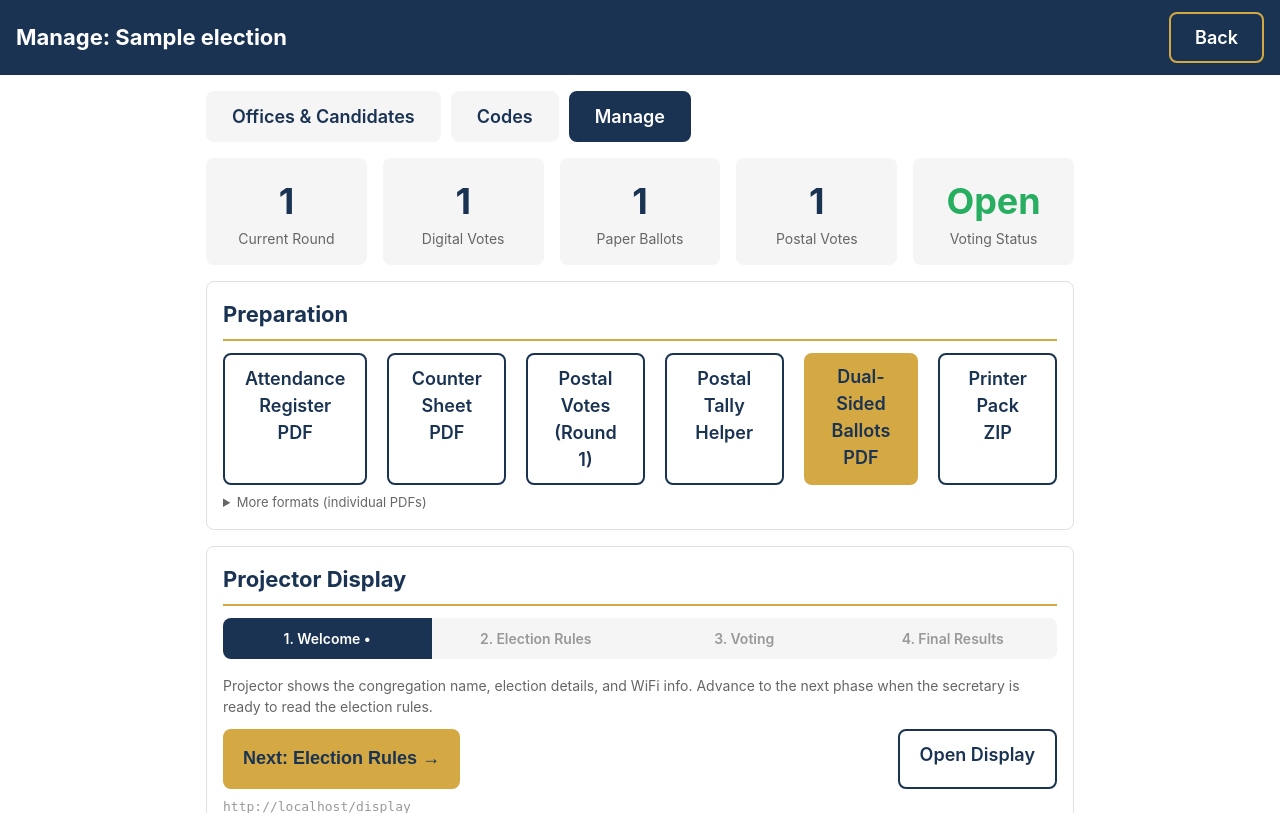
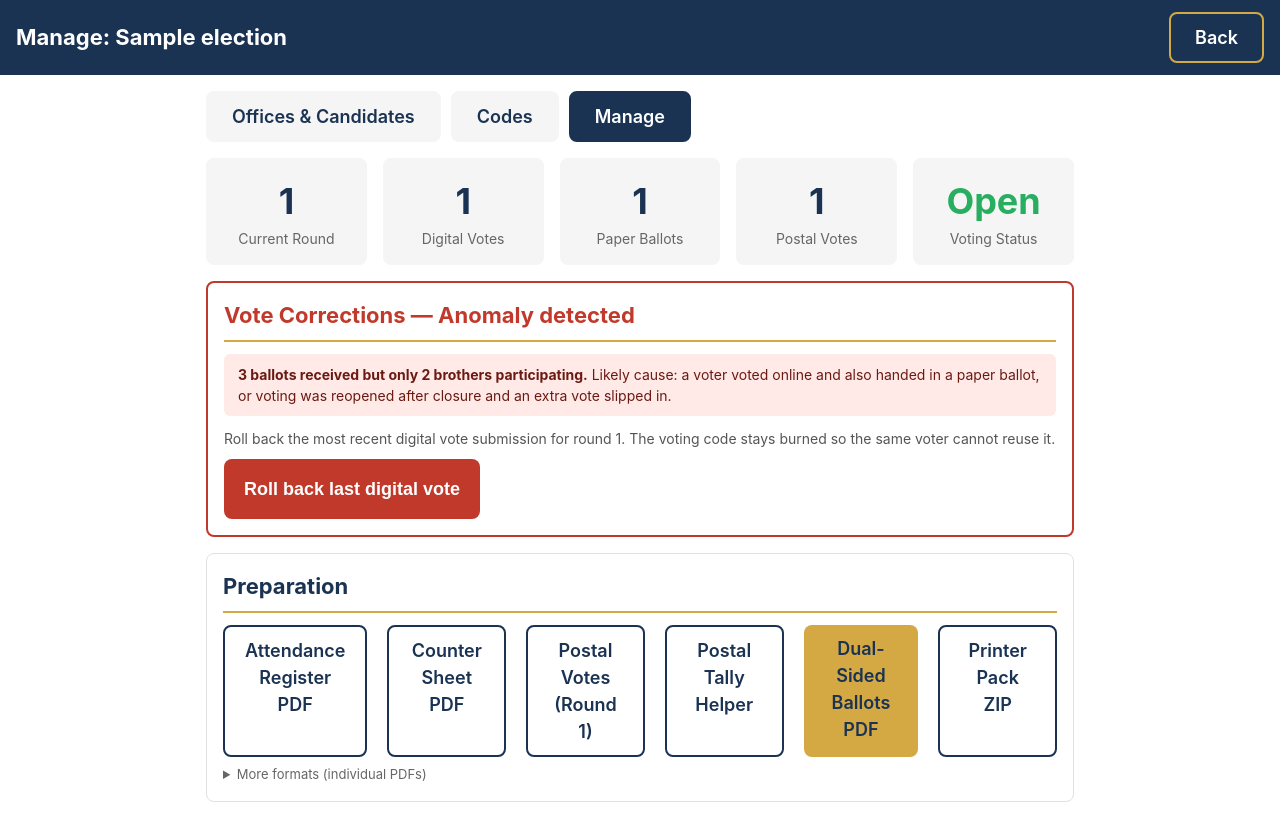
Before and after one commit to jdemooijau/frca_election_app, a Flask app: page /admin/election/1/manage in a window 1280 px wide. Shown: the top 813 px of the page. Run offline with Flask 3, Linux system fonts and the light colour scheme; the visitor is signed in with stand-in values (Sample User, id 1); data comes from the database, SQL or seed files in the repository; tables that the repository leaves empty hold one stand-in row (values such as "Sample post").

Commit message:
Show rollback button during voting too
The rollback control was nested inside the Voting Method Breakdown
card, which is only rendered when voting is closed. The anomaly the
control is meant to address (extra vote slipping in) typically happens
while voting is open, so the button was invisible exactly when needed.
Lifted it into its own 'Vote Corrections' card that renders whenever
the current round has any digital votes (or shows an anomaly), with a
red-bordered heading and an explanatory callout when total_ballots
exceeds participants.

```diff
--- a/voting-app/templates/admin/manage.html
+++ b/voting-app/templates/admin/manage.html
@@ -95,22 +95,29 @@
             {% endif %}
         </table>
 
-        {% set anomaly = participants > 0 and total_ballots > participants %}
-        {% if used_codes > 0 %}
-        <div style="margin-top: 14px; padding: 12px 16px; border-radius: 8px;
-                    {{ 'background: #FFEAE8; border: 2px solid #C0392B;' if anomaly
-                       else 'background: var(--grey-light); border: 1px solid var(--grey);' }}">
-            <div style="font-size: 14px; color: {{ '#6B1A12' if anomaly else '#444' }}; margin-bottom: 8px;">
+    </div>
+    {% endif %}
+
+    {% set total_ballots_current = used_codes + paper_ballot_count + postal_voter_count %}
+    {% set anomaly = participants > 0 and total_ballots_current > participants %}
+    {% if used_codes > 0 or anomaly %}
+    <!-- Vote corrections — always visible when there are digital votes in this round -->
+    <div class="card" {% if anomaly %}style="border: 2px solid #C0392B;"{% endif %}>
+        <div class="card-header" {% if anomaly %}style="color: #C0392B;"{% endif %}>
+            Vote Corrections{% if anomaly %} &mdash; Anomaly detected{% endif %}
+        </div>
         {% if anomaly %}
-                <strong>Ballot anomaly:</strong>
-                a digital vote can be rolled back if it was cast by mistake (e.g. voting was reopened
-                briefly, or a voter voted online and also handed in a paper ballot). The voting code
-                stays burned so the same voter can&#39;t use it again.
-                {% else %}
+        <div style="padding: 10px 14px; background: #FFEAE8; border-radius: 6px;
+                    color: #6B1A12; font-size: 14px; margin-bottom: 12px;">
+            <strong>{{ total_ballots_current }} ballots received but only {{ participants }} brother{{ '' if participants == 1 else 's' }} participating.</strong>
+            Likely cause: a voter voted online and also handed in a paper ballot,
+            or voting was reopened after closure and an extra vote slipped in.
+        </div>
+        {% endif %}
+        <p style="font-size: 14px; color: #555; margin-bottom: 10px;">
             Roll back the most recent digital vote submission for round {{ election.current_round }}.
-                The voting code stays burned so it can&#39;t be reused.
-                {% endif %}
-            </div>
+            The voting code stays burned so the same voter cannot reuse it.
+        </p>
         <form method="POST" action="{{ url_for('admin_rollback_last_vote', election_id=election.id) }}"
               class="inline-form"
               onsubmit="return confirm('Roll back the most recent digital vote submission for round {{ election.current_round }}?\n\nThis cannot be undone. The voting code stays burned.');">
@@ -119,8 +126,6 @@
                 Roll back last digital vote
             </button>
         </form>
-        </div>
-        {% endif %}
     </div>
     {% endif %}
 
```
Lines whose indentation alone changed are shown as unchanged.
